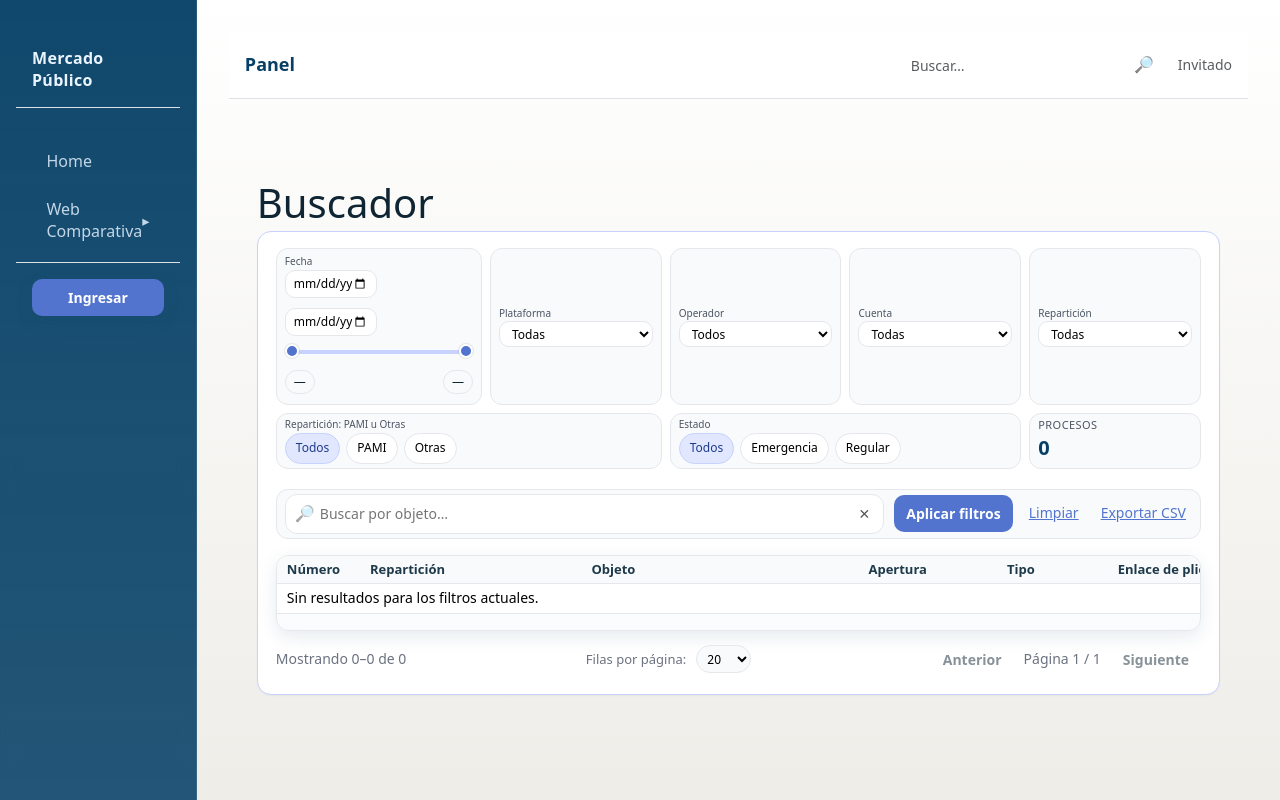
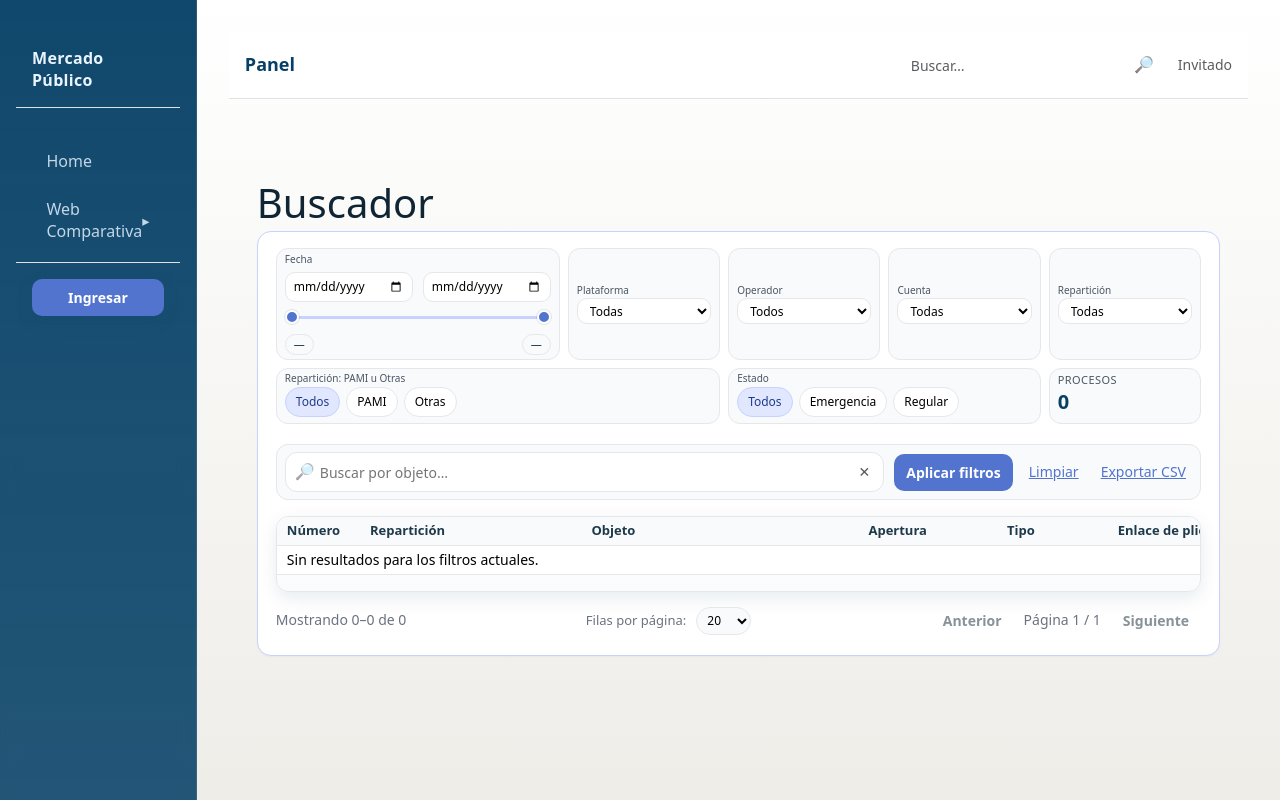
Before and after one commit to andrestor94/web_comparativas, a FastAPI app: template web_comparativas/templates/oportunidades_buscador.html in a window 1280 px wide. Run offline with FastAPI, Linux system fonts and the light colour scheme; the template is opened without the code that fills it, so the values that code supplies are empty.

Commit message:
Actualizacion rapida - lun 17/11/2025 14:06

```diff
--- a/web_comparativas/templates/oportunidades_buscador.html
+++ b/web_comparativas/templates/oportunidades_buscador.html
@@ -31,6 +31,7 @@
     font-size:14px;
   }
   .stack{display:flex;align-items:center;gap:10px;flex-wrap:wrap}
+  .stack-nowrap{display:flex;align-items:center;gap:10px;flex-wrap:nowrap}
 
   /* Campos más compactos */
   .field input,
@@ -91,7 +92,7 @@
   .upload-meta{text-align:right;font-size:12px}
   .upload-meta .badges{margin-top:4px}
 
-  /* NUEVO layout: input de archivo más corto y botón al lado */
+  /* Layout: input de archivo más corto y botón al lado */
   .upload-grid{
     display:flex;
     flex-wrap:wrap;
@@ -99,7 +100,7 @@
     gap:12px;
   }
   .upload-file{
-    flex:0 0 55%;          /* aprox. la mitad del ancho */
+    flex:0 0 55%;
     max-width:640px;
   }
   .upload-file .field{width:100%}
@@ -120,15 +121,17 @@
     display:grid;
     grid-template-columns:1.2fr repeat(4,minmax(0,1fr));
     gap:8px;
-    overflow:visible;              /* deja salir dropdowns */
-    margin-bottom:6px;             /* aire con la fila de chips */
+    overflow:visible;
+    margin-bottom:6px;
   }
 
+  /* RECTÁNGULO BASE DE TODOS LOS FILTROS (más bajo) */
   .filter-card{
     background:#f8fafc;
     border:1px solid var(--sa-gris-borde,#e5e7eb);
     border-radius:12px;
-    padding:4px 8px;               /* un poco más bajo */
+    padding:3px 8px;
+    min-height:56px;              /* altura base más chica */
   }
   .filter-card h5{
     font-size:10px;
@@ -138,8 +141,8 @@
 
   /* Versión compacta para Plataforma / Operador / Cuenta / Repartición */
   .filter-card--compact{
-    padding:4px 8px;
-    min-height:54px;              /* más bajito que antes */
+    padding:3px 8px;
+    min-height:52px;              /* casi la mitad de lo anterior */
     display:flex;
     flex-direction:column;
     justify-content:center;
@@ -155,22 +158,29 @@
     font-size:12px;
   }
 
-  /* Filtro Fecha compacto: inputs en línea y más bajos */
+  /* Filtro Fecha compacto */
   .filter-card--date{
-    padding:6px 8px;
+    padding:4px 8px;
+    display:flex;
+    flex-direction:column;
+    gap:4px;
   }
-  .filter-card--date .stack{
-    justify-content:space-between;
-    margin-bottom:4px;
+  .filter-card--date .dates-row{
+    margin-bottom:2px;
   }
-  .filter-card--date input[type="date"]{
-    width:49%;
+  .filter-card--date .dates-row input[type="date"]{
+    flex:1 1 0;
+    min-width:0;
     border:1px solid #e5e7eb;
     border-radius:10px;
     padding:3px 8px;
     background:#fff;
     font-size:12px;
-    height:28px;
+    height:30px;
+  }
+  .filter-card--date .dates-labels .pill{
+    font-size:11px;
+    padding:2px 8px;
   }
 
   .mini-kpi{
@@ -229,11 +239,11 @@
   }
 
   /* Slider doble compacto */
-  .range-wrap{position:relative;height:26px}
+  .range-wrap{position:relative;height:20px}
   .range-wrap input[type=range]{
     position:absolute;
     left:0;right:0;
-    top:4px;
+    top:2px;
     width:100%;
     pointer-events:none;
     background:transparent;
@@ -258,15 +268,15 @@
   .range-track{
     position:absolute;
     left:0;right:0;
-    top:10px;
-    height:4px;
+    top:8px;
+    height:3px;
     background:#e5e7eb;
     border-radius:999px;
   }
   .range-fill{
     position:absolute;
-    top:10px;
-    height:4px;
+    top:8px;
+    height:3px;
     background:#c7d2fe;
     border-radius:999px;
   }
@@ -479,17 +489,22 @@
         <!-- Fecha -->
         <div class="filter-card filter-card--date" aria-labelledby="lblFecha">
           <h5 id="lblFecha">Fecha</h5>
-          <div class="stack">
+
+          <!-- DOS CAMPOS DE FECHA EN LA MISMA FILA -->
+          <div class="stack-nowrap dates-row">
             <input id="fDateFrom" type="date" aria-label="Fecha desde">
             <input id="fDateTo" type="date" aria-label="Fecha hasta">
           </div>
-          <div class="range-wrap" style="margin-top:4px" aria-hidden="false" aria-label="Rango de fechas (slider)">
+
+          <div class="range-wrap" aria-hidden="false" aria-label="Rango de fechas (slider)">
             <div class="range-track"></div>
             <div class="range-fill" id="dateFill"></div>
             <input type="range" id="fRangeMin" min="0" max="100" value="0" step="1" aria-label="Límite inferior">
             <input type="range" id="fRangeMax" min="0" max="100" value="100" step="1" aria-label="Límite superior">
           </div>
-          <div class="stack" style="justify-content:space-between;margin-top:4px">
+
+          <!-- Etiquetas del rango (siempre en línea) -->
+          <div class="stack-nowrap dates-labels" style="justify-content:space-between;margin-top:2px">
             <span class="pill" id="lblFrom">—</span>
             <span class="pill" id="lblTo">—</span>
           </div>
```
